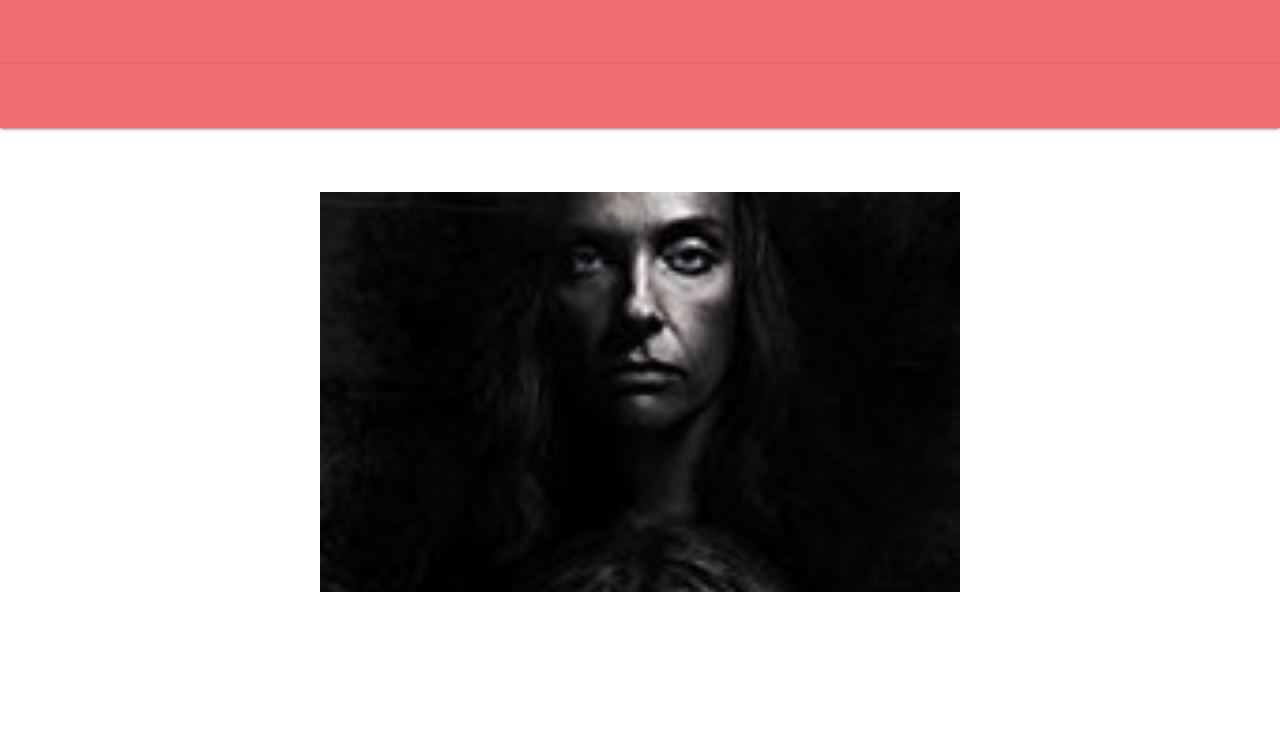
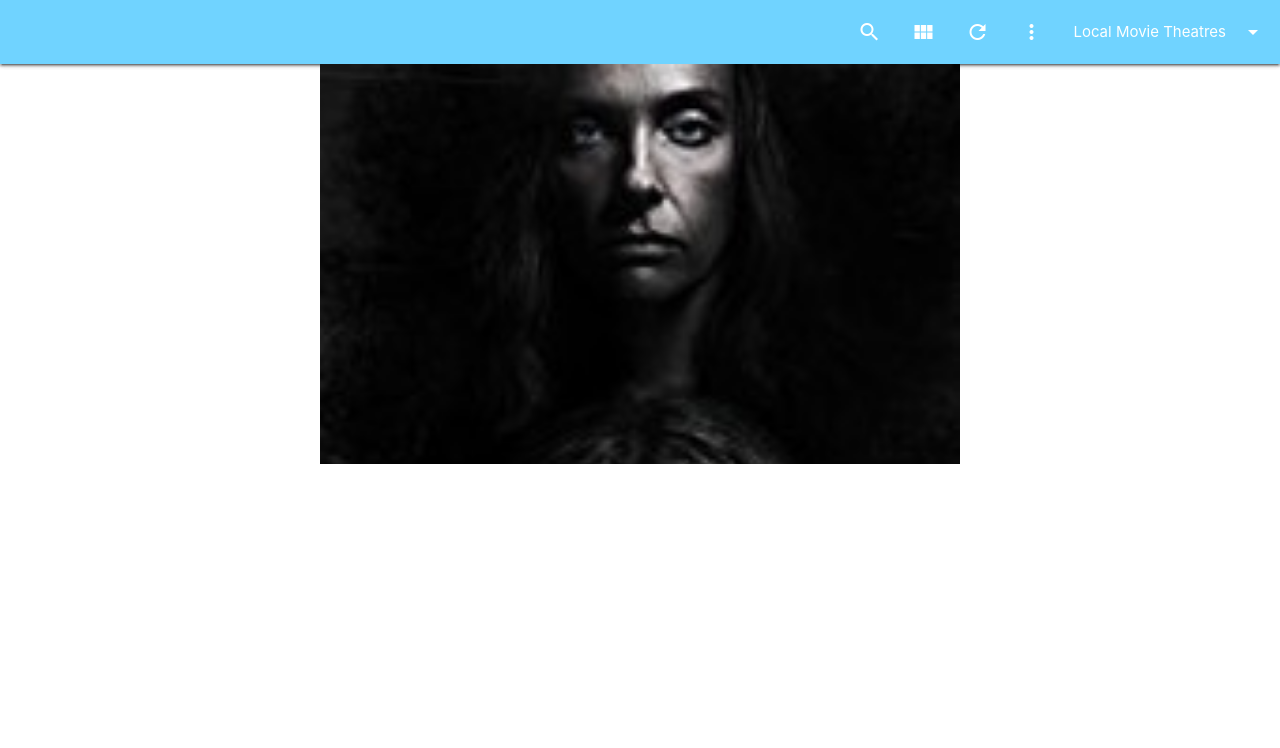
Before and after one commit to Lizbethperez/Red-Social-Cinefiland, a plain HTML site: page index.html in a window 1280 px wide. Drawn offline with nearby package versions, Linux system fonts and the light colour scheme.

Commit message:
avances en el side navbar e index html

```diff
--- a/css/main.css
+++ b/css/main.css
@@ -24,7 +24,6 @@ img.responsive-img{
     max-width: 50%;
   }
 
-<<<<<<< HEAD
 
 .nav-wrapper {
     background-color: #70D3FF;
@@ -35,8 +34,7 @@ img.responsive-img{
  }
 
 
-=======
->>>>>>> 3527c4a70b6e35386c546b219066960937a2eb13
+
   @media screen and (min-width:451px){
      header h2{
       font-family: 'Monoton', cursive;
--- a/index.html
+++ b/index.html
@@ -6,22 +6,21 @@
     <meta http-equiv="X-UA-Compatible" content="ie=edge">
     <title>CINFEILAND</title>
     <link rel="stylesheet" href="https://use.fontawesome.com/releases/v5.0.13/css/all.css" integrity="sha384-DNOHZ68U8hZfKXOrtjWvjxusGo9WQnrNx2sqG0tfsghAvtVlRW3tvkXWZh58N9jp" crossorigin="anonymous">
-    <link rel="stylesheet" href="css/assets/materialize.min.css">
+    <link rel="stylesheet" href="https://cdnjs.cloudflare.com/ajax/libs/materialize/1.0.0-beta/css/materialize.min.css">
     <link href="https://fonts.googleapis.com/icon?family=Material+Icons" rel="stylesheet">
     <link rel="stylesheet" href="css/main.css">
 </head>
 <body>
-
     <main>
         <header>
           <!--<seccion navbar>-->
           <nav>
               <div class="nav-wrapper">
-                <div class="nav-wrapper">
+
                   <a href="#!" data-target="slide-out" class="brand-logo sidenav-trigger left hide-on-large-only"><i class="material-icons">menu</i>CINEFILAND</a>
-                </div>
+
                 <!-- navbar content here  -->
-                <nav>
+                <nav class="nav-wrapper">
                   <ul id="slide-out" class="sidenav">
                     <li><div class="user-view">
                       <div class="background">
@@ -31,7 +30,7 @@
                       <a href="#name"><span class="white-text name">Lab Girl</span></a>
                       <a href="#email"><span class="white-text email">Laboratoria@gmail.com</span></a>
                     </div></li>
-                    <li><a href="#!"><i class="material-icons">cloud</i>First Link With Icon</a></li>
+                    <li><a href="#!"><i class="material-icons">cloud</i>Perfil</a></li><!--en este enlace pretendia poner el nuevo html con un perfil exterdido de usuario-->
                     <li><a href="#!">Second Link</a></li>
                     <li><div class="divider"></div></li>
                     <li><a class="subheader">Subheader</a></li>
@@ -40,8 +39,6 @@
 
                   </ul>
 
-
-                </nav>
                 <!--menu-->
                 <ul class="right hide-on-med-and-down">
                   <li><a href=""><i class="material-icons">search</i></a></li>
@@ -90,7 +87,5 @@
     <script src="https://code.jquery.com/jquery-3.3.1.slim.min.js" integrity="sha384-q8i/X+965DzO0rT7abK41JStQIAqVgRVzpbzo5smXKp4YfRvH+8abtTE1Pi6jizo" crossorigin="anonymous"></script>
     <script src="https://cdnjs.cloudflare.com/ajax/libs/materialize/1.0.0-beta/js/materialize.min.js"></script>
     <script src="js/app.js"></script>
-
-
 </body>
 </html>
```
Also changed, not shown: login.html (line endings or trailing spaces).
